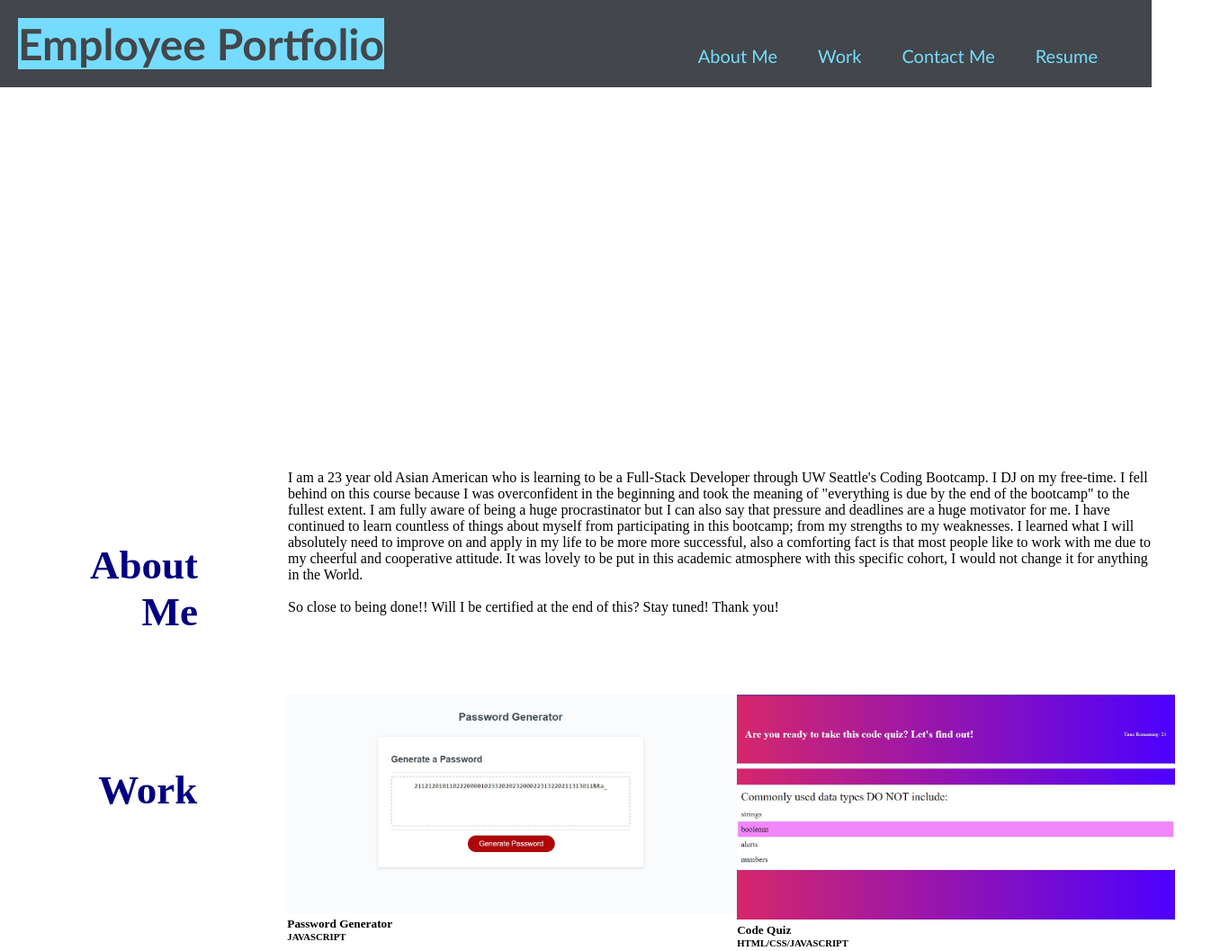
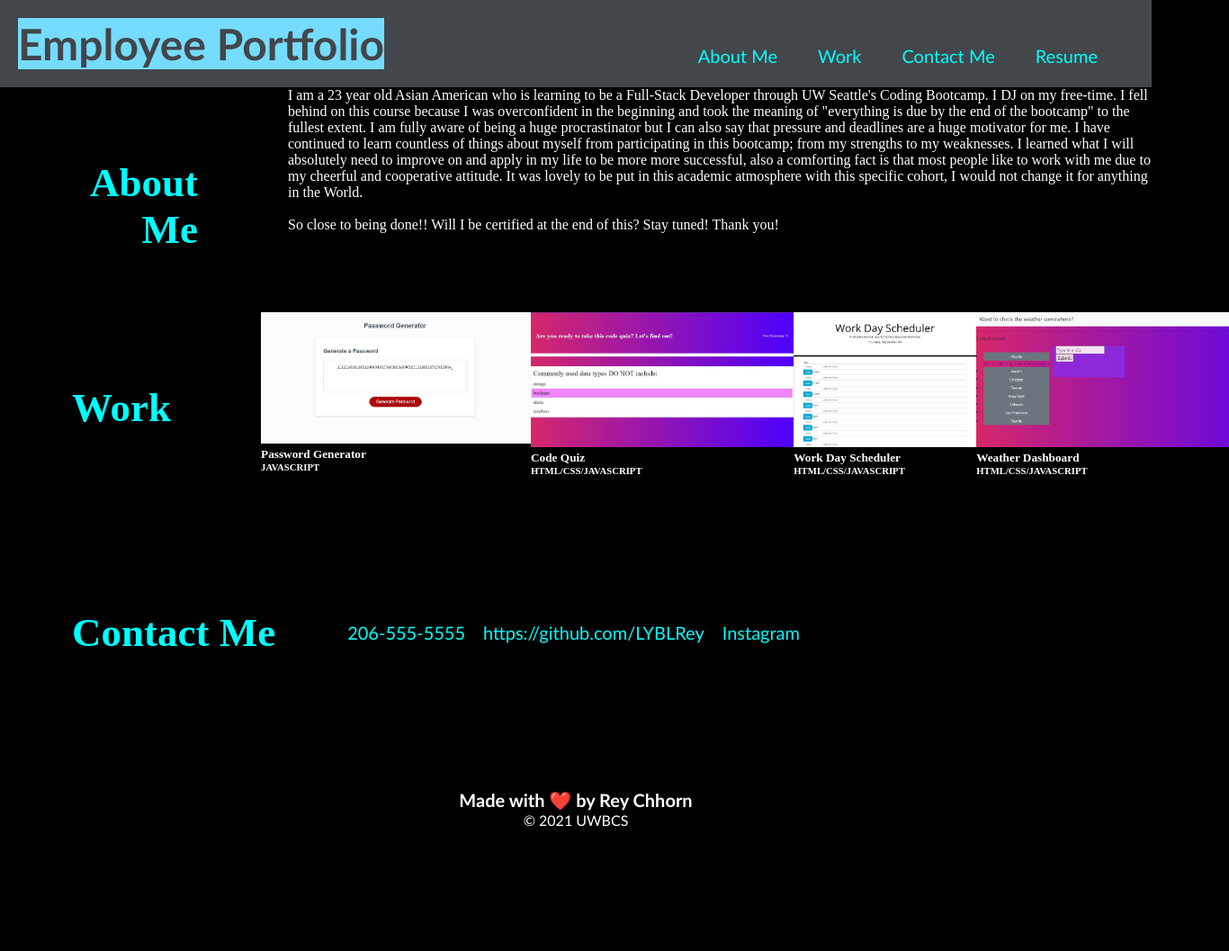
Before and after one commit to LYBLRey/UpdatedPortfolio1, a plain HTML site: page index.html in a window 1280 px wide. Shown: the top 1057 px of the page at 90% size, 1366 px wide, since content can reach past the window. After the commit the page ends 951 px from the top, so only its background shows below. Drawn offline with Linux system fonts and the light colour scheme.

Commit message:
customized page and linked images to urls

```diff
--- a/index.html
+++ b/index.html
@@ -80,7 +80,33 @@
                             <h6>HTML/CSS/JAVASCRIPT</h6>
                         </div>
                         </div>
+
+                        <div class="project-card">
+                            <div class="project-image">
+                                <a href="https://lyblrey.github.io/WorkDayScheduler/">
+                                <img src="images/WorkDaySchedular.JPG">
+                                </a>
+                            </div>
+                            <div class="project-name">
+                                <h5>Work Day Scheduler</h5>
+                                <h6>HTML/CSS/JAVASCRIPT</h6>
+                            </div>
+                        </div>
+
+                        <div class="project-card">
+                            <div class="project-image">
+                                <a href="https://lyblrey.github.io/WeatherDashboard/">
+                                <img src="images/weatherDashboard.JPG">
+                                </a>
+                            </div>
+                            <div class="project-name">
+                                <h5>Weather Dashboard</h5>
+                                <h6>HTML/CSS/JAVASCRIPT</h6>
+                            </div>
+                        </div>
                     </div>
+
+
 
 
                 </section>
--- a/style.css
+++ b/style.css
@@ -5,7 +5,8 @@
 }
 
 body {
-  background-color: #ffffff;
+  background-color: black;
+  color: white;
 }
 
 .header {
@@ -39,21 +40,12 @@ body {
 }
 
 a {
-  color: #75dcff;
+  color: aqua;
   text-decoration: none;
 }
 
 p {
   font-size: 16px;
-}
-
-.hero {
-  height: 400px;
-  width: auto;
-  margin-bottom: 25px;
-  background-image: url("./images/group_show_pic.jpg");
-  background-size: cover;
-  background-position: center;
 }
 
 .about-me {
@@ -67,33 +59,6 @@ p {
   font-family: "Gill Sans", "Gill Sans MT", Calibri, "Trebuchet MS", sans-serif;
   background-color: #0072bb;
   color: #ffffff;
-}
-
-.search-engine-optimization img {
-  max-height: 200px;
-}
-
-.online-reputation-management img {
-  max-height: 200px;
-}
-
-.social-media-marketing img {
-  max-height: 200px;
-}
-
-.search-engine-optimization h2 {
-  margin-bottom: 20px;
-  font-size: 36px;
-}
-
-.online-reputation-management h2 {
-  margin-bottom: 20px;
-  font-size: 36px;
-}
-
-.social-media-marketing h2 {
-  margin-bottom: 20px;
-  font-size: 36px;
 }
 
 .footer {
@@ -133,6 +98,7 @@ p {
   width: 75%;
   display: inline-block;
   margin-left: 20px;
+  color: white;
 }
 
 section {
@@ -141,7 +107,7 @@ section {
 }
 aside {
   flex: 1;
-  color: navy;
+  color: aqua;
   padding: 80px;
   text-align: end;
   font-size: 30px;
@@ -150,7 +116,7 @@ aside {
 .aside:after {
   content: "";
   position: absolute;
-  background: navy;
+  background: aqua;
   width: 1px;
 
   transform: translateY(-50%);
@@ -162,7 +128,7 @@ aside {
   height: 250px;
   flex-wrap: nowrap;
   align-items: flex-start;
-  border-left: navy;
+  border-left: aqua;
 }
 
 .work {
@@ -177,7 +143,7 @@ aside {
   display: inline-flex;
   flex-direction: row;
   height: 250px;
-  flex-wrap: nowrap;
+  flex-wrap: wrap;
   align-items: baseline;
 }
 
@@ -186,7 +152,7 @@ aside {
 }
 
 .projects {
-  width: 75%;
+  width: 100%;
   display: flex;
   margin-left: 20px;
   flex-direction: row;
@@ -196,11 +162,12 @@ aside {
   padding: 2%;
   flex-grow: 1;
   flex-basis: 16%;
+  flex-direction: row;
 }
 
 .project-image img {
-  max-width: 500px;
-  max-height: 250px;
+  max-width: 300px;
+  max-height: 150px;
 }
 
 .projects-image:hover {
@@ -218,7 +185,7 @@ aside {
 .flex-container {
   display: flex;
   align-items: flex-start;
-  flex-wrap: nowrap;
+  flex-wrap: wrap;
   height: 250px;
   flex-direction: row;
   overflow: hidden;
```
